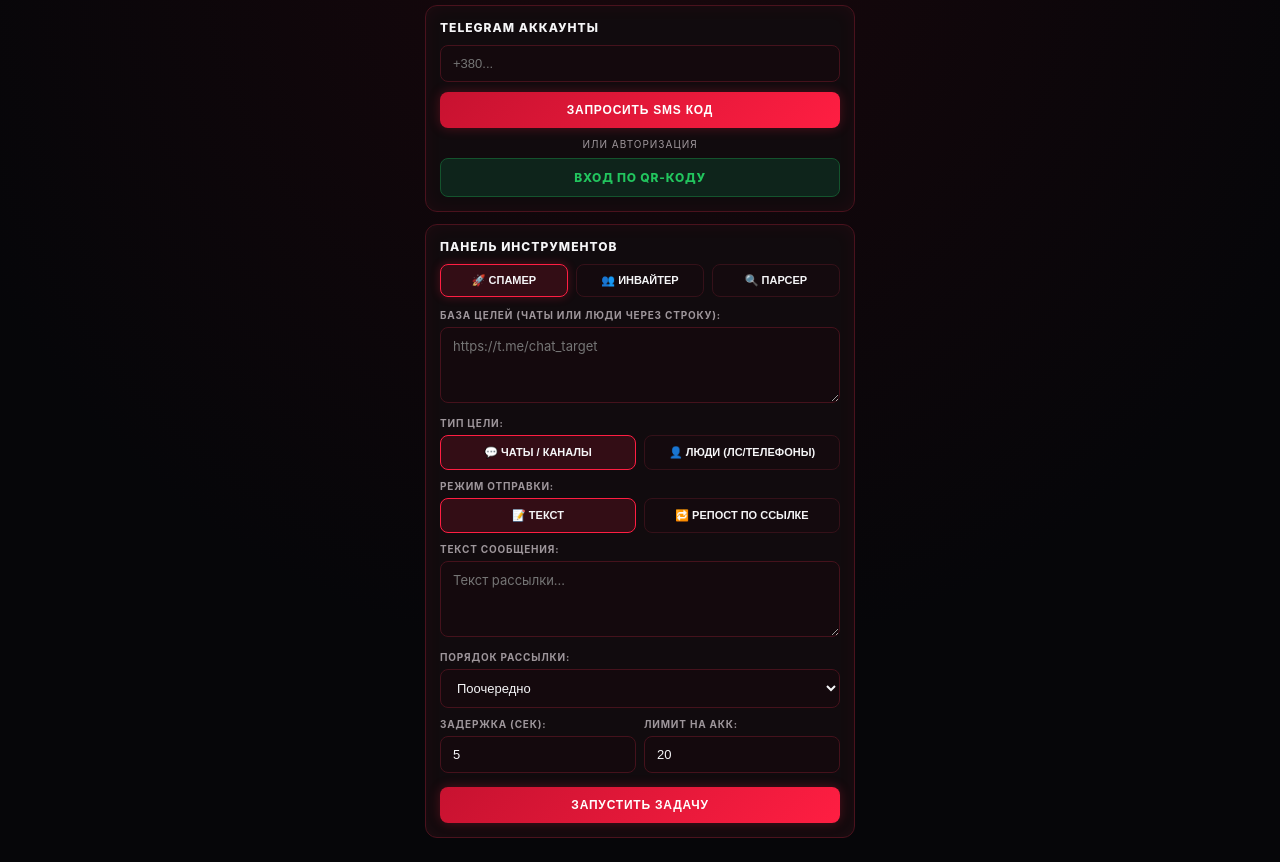
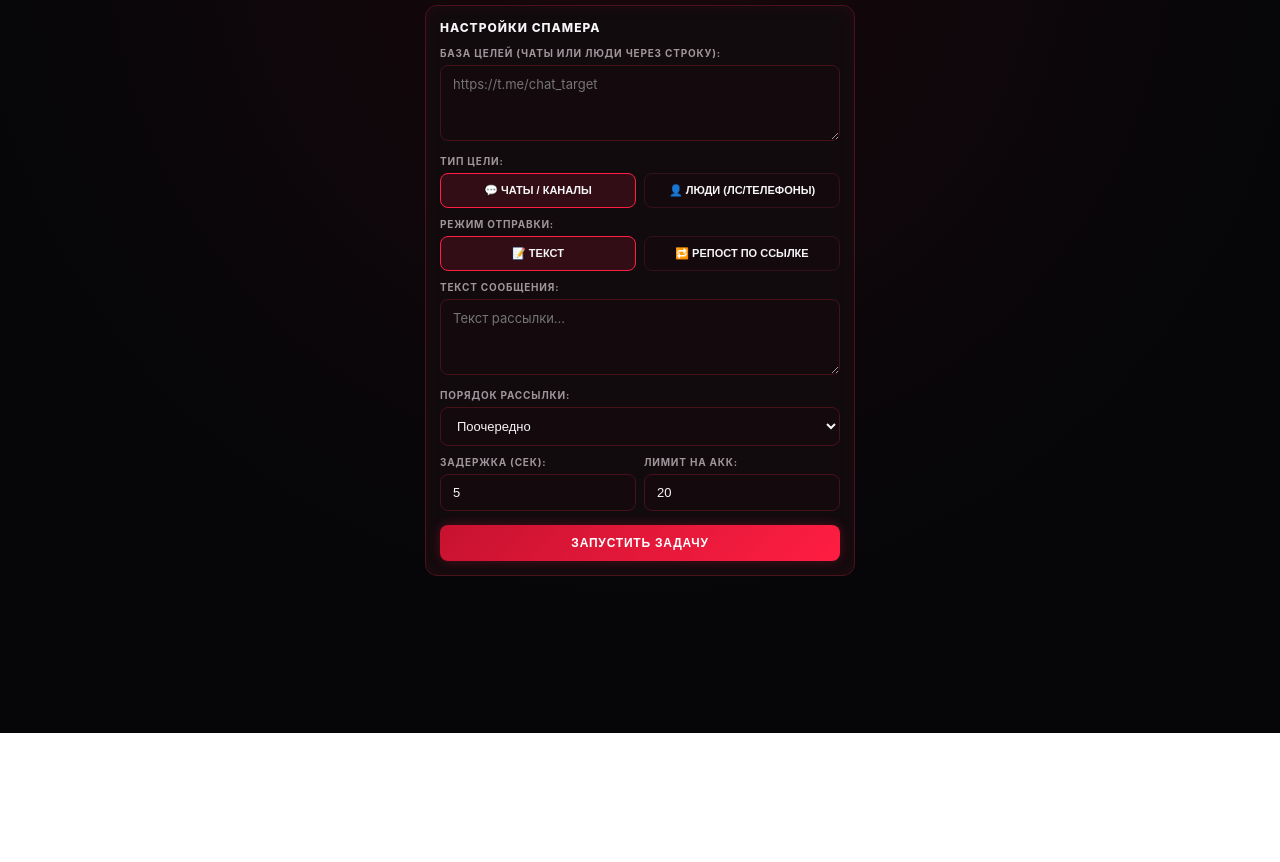
Before and after one commit to blackjentelmen-coder/telegram-crm, a plain HTML site: page index.html in a window 1280 px wide. Shown: the part 67-929 px from the top of the page. After the commit the page ends 800 px from the top, so only its background shows below. Drawn offline with Linux system fonts and the light colour scheme.

Commit message:
index.html

```diff
--- a/index.html
+++ b/index.html
@@ -32,7 +32,7 @@
             margin: 0 auto;
         }
 
-        /* Верхняя шапка с 3 полосками слева */
+        /* Верхняя шапка */
         .nav-bar {
             display: flex;
             align-items: center;
@@ -86,7 +86,7 @@
             white-space: nowrap;
         }
 
-        /* Выдвижное меню функций слева */
+        /* Боковое меню слева */
         .drawer-mask {
             position: fixed;
             inset: 0;
@@ -99,7 +99,7 @@
             position: fixed;
             top: 0;
             left: 0;
-            width: 275px;
+            width: 270px;
             max-width: 82vw;
             height: 100vh;
             background: #0d080b;
@@ -156,7 +156,7 @@
             background: rgba(255, 30, 66, 0.14);
         }
 
-        /* Карточки */
+        /* Карточка активного раздела */
         .frame-card {
             background: var(--panel-bg);
             border: 1.5px solid var(--panel-border);
@@ -171,7 +171,7 @@
             letter-spacing: 1px;
             text-transform: uppercase;
             color: var(--text-main);
-            margin-bottom: 10px;
+            margin-bottom: 12px;
         }
         .field-label {
             display: block;
@@ -205,7 +205,7 @@
         .btn-red {
             width: 100%;
             padding: 11px 14px;
-            margin-top: 10px;
+            margin-top: 12px;
             border: none;
             border-radius: 8px;
             background: linear-gradient(135deg, #c71230, var(--neon-red));
@@ -243,32 +243,7 @@
             letter-spacing: 1px;
             text-transform: uppercase;
             color: var(--text-muted);
-            margin: 10px 0 4px 0;
-        }
-
-        /* Переключатели функций внутри панели */
-        .tabs-row {
-            display: grid;
-            grid-template-columns: repeat(3, 1fr);
-            gap: 8px;
-            margin-bottom: 12px;
-        }
-        .tab-btn {
-            padding: 9px 6px;
-            border-radius: 8px;
-            background: #140a0e;
-            border: 1px solid #351119;
-            color: var(--text-main);
-            font-size: 11px;
-            font-weight: 800;
-            text-transform: uppercase;
-            cursor: pointer;
-            white-space: nowrap;
-        }
-        .tab-btn.active {
-            border-color: var(--neon-red);
-            background: rgba(255, 30, 66, 0.14);
-            box-shadow: 0 0 10px var(--neon-red-soft);
+            margin: 12px 0 4px 0;
         }
         .mode-grid {
             display: grid;
@@ -315,14 +290,14 @@
             <button type="button" class="drawer-close" onclick="closeDrawer()">✕</button>
         </div>
 
-        <div class="drawer-cap">Функции кабинета</div>
-        <button type="button" id="menu-spammer" class="drawer-btn active" onclick="selectFunction('spammer'); closeDrawer();">🚀 Спамер</button>
-        <button type="button" id="menu-inviter" class="drawer-btn" onclick="selectFunction('inviter'); closeDrawer();">👥 Инвайтер</button>
-        <button type="button" id="menu-parser" class="drawer-btn" onclick="selectFunction('parser'); closeDrawer();">🔍 Парсер</button>
-        <button type="button" class="drawer-btn" onclick="focusAccounts(); closeDrawer();">📱 Telegram аккаунты</button>
+        <div class="drawer-cap">Функции</div>
+        <button type="button" id="nav-spammer" class="drawer-btn active" onclick="openSection('spammer'); closeDrawer();">🚀 Спамер</button>
+        <button type="button" id="nav-inviter" class="drawer-btn" onclick="openSection('inviter'); closeDrawer();">👥 Инвайтер</button>
+        <button type="button" id="nav-parser" class="drawer-btn" onclick="openSection('parser'); closeDrawer();">🔍 Парсер</button>
+        <button type="button" id="nav-accounts" class="drawer-btn" onclick="openSection('accounts'); closeDrawer();">📱 Telegram аккаунты</button>
 
-        <div class="drawer-cap">Разделы сайта</div>
-        <a href="/" class="drawer-btn">🏠 Главная (Баннер и Чат)</a>
+        <div class="drawer-cap">Навигация</div>
+        <a href="/" class="drawer-btn">🏠 Главная</a>
         <a href="/admin" class="drawer-btn">⚙️ Админ-панель</a>
         <a href="/logout-client" class="drawer-btn">🚪 Выйти</a>
     </aside>
@@ -335,14 +310,15 @@
                     <span></span>
                     <span></span>
                 </button>
-                <div class="logo-title">GHOSTCORE</div>
+                <div class="logo-title" id="section-header-title">СПАМЕР</div>
             </div>
             <a href="/logout-client" class="exit-link">Выйти</a>
         </header>
 
         <div id="status-toast" class="toast"></div>
 
-        <section id="accounts-section" class="frame-card">
+        <!-- Раздел 1: Telegram аккаунты (показывается только при выборе в меню) -->
+        <section id="sec-accounts" class="frame-card" style="display: none;">
             <div class="frame-title">TELEGRAM АККАУНТЫ</div>
             <form action="/cabinet/add-account" method="POST">
                 <input type="text" name="phone" class="field-box" placeholder="+380..." required>
@@ -352,21 +328,16 @@
             <a href="/cabinet/start-qr" class="btn-green">ВХОД ПО QR-КОДУ</a>
         </section>
 
-        <section class="frame-card">
-            <div class="frame-title">ПАНЕЛЬ ИНСТРУМЕНТОВ</div>
-
-            <div class="tabs-row">
-                <button type="button" id="tab-spammer" class="tab-btn active" onclick="selectFunction('spammer')">🚀 СПАМЕР</button>
-                <button type="button" id="tab-inviter" class="tab-btn" onclick="selectFunction('inviter')">👥 ИНВАЙТЕР</button>
-                <button type="button" id="tab-parser" class="tab-btn" onclick="selectFunction('parser')">🔍 ПАРСЕР</button>
-            </div>
-
+        <!-- Раздел 2: Инструмент (показывается выбранный инструмент без дублирующих вкладок) -->
+        <section id="sec-tool" class="frame-card">
             <form action="/cabinet/run-task" method="POST">
                 <input type="hidden" id="task_type" name="task_type" value="spammer">
                 <input type="hidden" id="target_type" name="target_type" value="chats">
                 <input type="hidden" id="spam_mode" name="spam_mode" value="text">
 
                 <div id="block-spammer">
+                    <div class="frame-title">НАСТРОЙКИ СПАМЕРА</div>
+
                     <label class="field-label">БАЗА ЦЕЛЕЙ (ЧАТЫ ИЛИ ЛЮДИ ЧЕРЕЗ СТРОКУ):</label>
                     <textarea name="spam_targets" class="area-box" placeholder="https://t.me/chat_target"></textarea>
 
@@ -411,6 +382,8 @@
                 </div>
 
                 <div id="block-inviter" style="display: none;">
+                    <div class="frame-title">НАСТРОЙКИ ИНВАЙТЕРА</div>
+
                     <label class="field-label">ЦЕЛЕВОЙ ЧАТ ДЛЯ ИНВАЙТА:</label>
                     <input type="text" name="inviter_target" class="field-box" placeholder="https://t.me/your_chat">
 
@@ -436,6 +409,8 @@
                 </div>
 
                 <div id="block-parser" style="display: none;">
+                    <div class="frame-title">НАСТРОЙКИ ПАРСЕРА</div>
+
                     <label class="field-label">ЧАТЫ ДЛЯ ПАРСИНГА (ЧЕРЕЗ СТРОКУ):</label>
                     <textarea name="parser_targets" class="area-box" placeholder="https://t.me/target_chat"></textarea>
 
@@ -458,6 +433,13 @@
         const drawer = document.getElementById("side-drawer");
         const mask = document.getElementById("drawer-mask");
 
+        const titles = {
+            spammer: "СПАМЕР",
+            inviter: "ИНВАЙТЕР",
+            parser: "ПАРСЕР",
+            accounts: "АККАУНТЫ"
+        };
+
         function openDrawer() {
             drawer.classList.add("open");
             mask.classList.add("open");
@@ -466,19 +448,27 @@
             drawer.classList.remove("open");
             mask.classList.remove("open");
         }
-        function focusAccounts() {
-            document.getElementById("accounts-section").scrollIntoView({ behavior: "smooth" });
-        }
 
-        function selectFunction(fn) {
-            document.getElementById("task_type").value = fn;
+        function openSection(section) {
+            ["spammer", "inviter", "parser", "accounts"].forEach(id => {
+                const navBtn = document.getElementById("nav-" + id);
+                if (navBtn) navBtn.classList.toggle("active", id === section);
+            });
 
-            ["spammer", "inviter", "parser"].forEach(name => {
-                document.getElementById("block-" + name).style.display = (name === fn) ? "block" : "none";
-                document.getElementById("tab-" + name).classList.toggle("active", name === fn);
-                const menuItem = document.getElementById("menu-" + name);
-                if (menuItem) menuItem.classList.toggle("active", name === fn);
-            });
+            document.getElementById("section-header-title").textContent = titles[section] || "GHOSTCORE";
+
+            if (section === "accounts") {
+                document.getElementById("sec-accounts").style.display = "block";
+                document.getElementById("sec-tool").style.display = "none";
+            } else {
+                document.getElementById("sec-accounts").style.display = "none";
+                document.getElementById("sec-tool").style.display = "block";
+                document.getElementById("task_type").value = section;
+
+                ["spammer", "inviter", "parser"].forEach(tool => {
+                    document.getElementById("block-" + tool).style.display = (tool === section) ? "block" : "none";
+                });
+            }
         }
 
         function setTargetType(val) {
@@ -503,9 +493,10 @@
             toast.style.display = "block";
         }
 
-        if (window.location.hash === "#inviter") selectFunction("inviter");
-        if (window.location.hash === "#parser") selectFunction("parser");
-        if (window.location.hash === "#spammer") selectFunction("spammer");
+        if (window.location.hash === "#inviter") openSection("inviter");
+        else if (window.location.hash === "#parser") openSection("parser");
+        else if (window.location.hash === "#accounts") openSection("accounts");
+        else openSection("spammer");
     </script>
 </body>
 </html>
```
